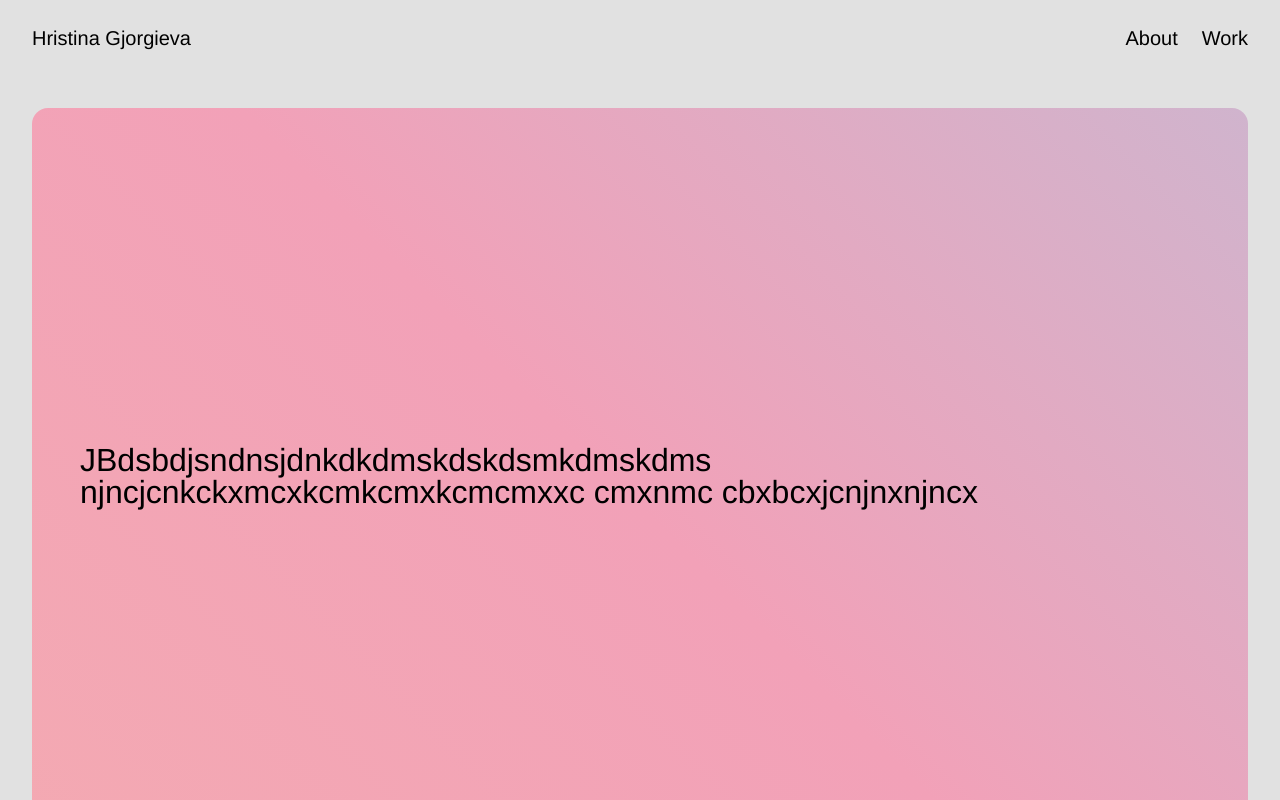
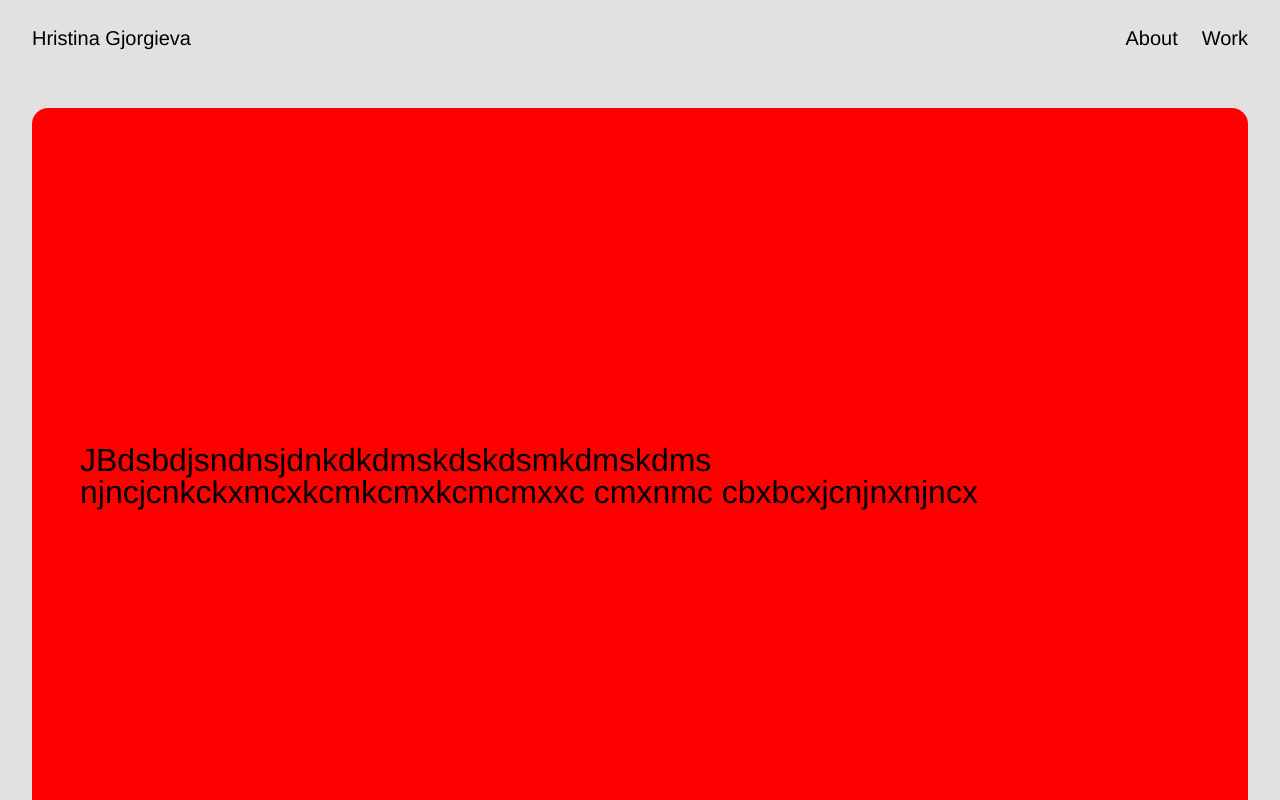
Before and after one commit to HristinaGjo/Website-Portfolio-HG, a React (Vite) app: page /about in a window 1280 px wide. Shown: the top 800 px of the page. Built offline with nearby package versions, Linux system fonts and the light colour scheme.

Commit message:
change header red

```diff
--- a/src/styles/header.module.css
+++ b/src/styles/header.module.css
@@ -21,7 +21,8 @@ body {
     justify-content: center;
     align-items: center;
     /* background: linear-gradient(45deg, #ee7752, #e73c7e, #23a6d5, #23d5ab);*/
-    background: linear-gradient(45deg, #f7b8a8, #f2a1b8, #9ad2ef, #9ee3d6);
+   /* background: linear-gradient(45deg, #f7b8a8, #f2a1b8, #9ad2ef, #9ee3d6); */
+   background: red;
     background-size: 400% 400%;
     animation: gradientAnimation 8s ease infinite;
 }
@@ -71,7 +72,8 @@ body {
     }
     .headerBackground {
         height: 100vh; /* Adjust height to match header height */
-        background: linear-gradient(45deg, #f7b8a8, #f2a1b8, #9ad2ef, #9ee3d6);
+        /*background: linear-gradient(45deg, #f7b8a8, #f2a1b8, #9ad2ef, #9ee3d6);*/
+        background: red;
         background-size: 400% 400%;
         animation: gradientAnimation 8s ease infinite;
     }
--- a/src/styles/projects.module.css
+++ b/src/styles/projects.module.css
@@ -63,7 +63,12 @@ img{
 
     img{
         width: 70%;
+
     }
+
+
+
+
 
 
   }
```
